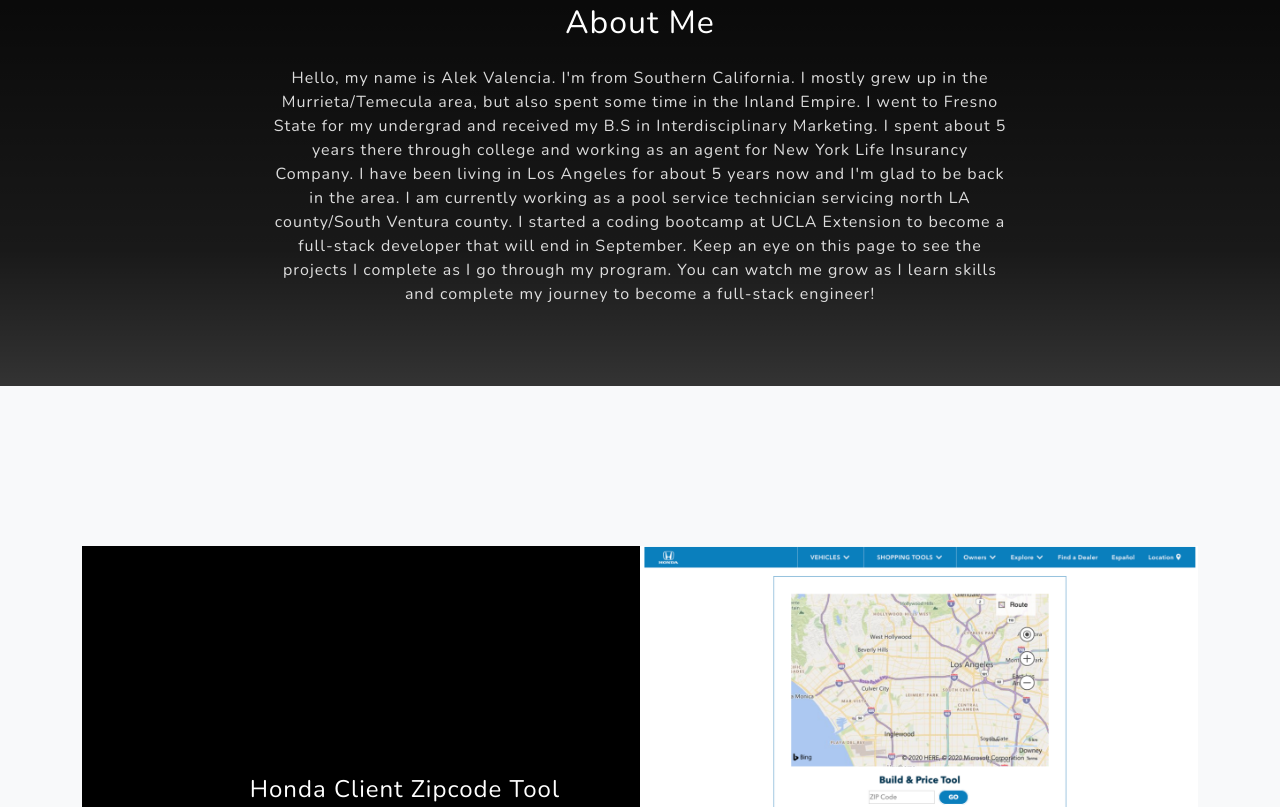
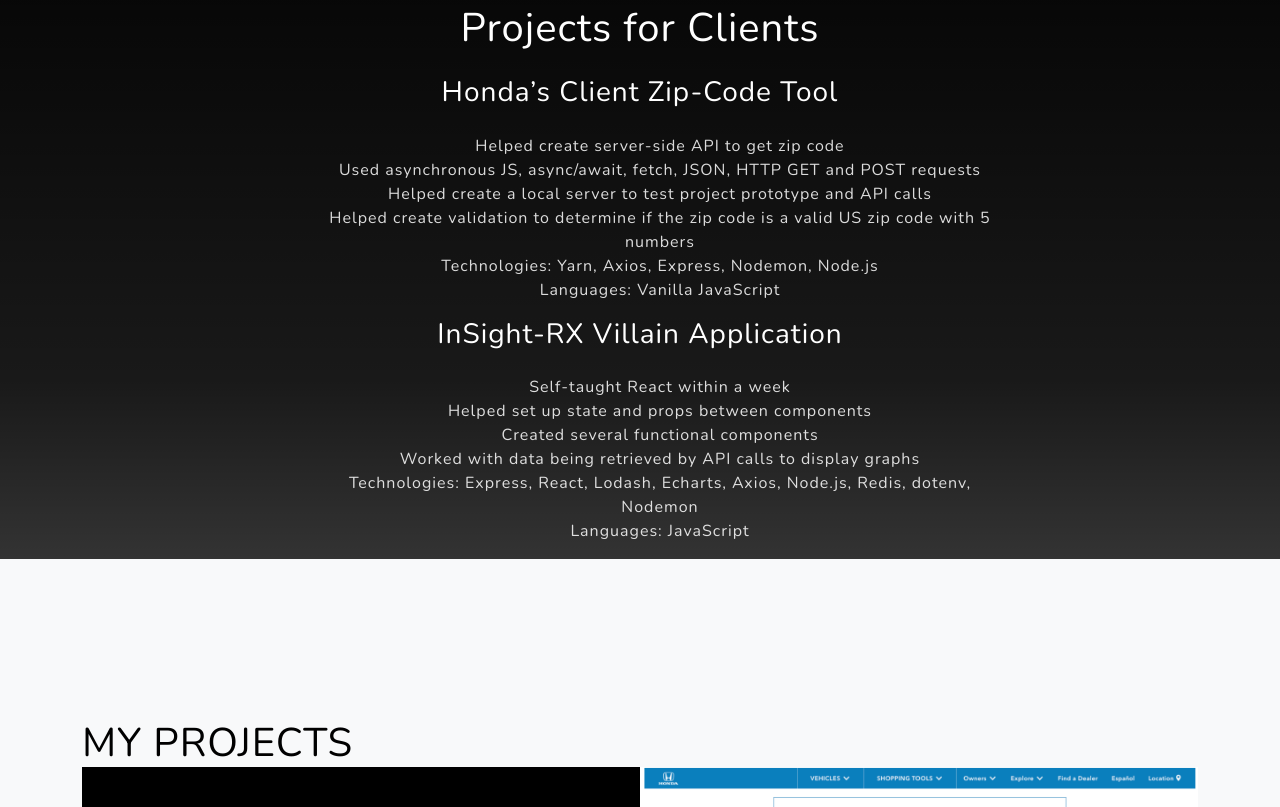
Before and after one commit to alek2535/Updated-Portfolio, a plain HTML site: page index.html in a window 1280 px wide. Shown: the part 956-1763 px from the top of the page. Drawn offline with nearby package versions, Linux system fonts and the light colour scheme.

Commit message:
removed about me and moved it to the top with summary. Edited the combined text to flow well together. In about me section added client projects section with list of things I did and used for them. Also added title for projects section.

```diff
--- a/index.html
+++ b/index.html
@@ -34,18 +34,35 @@
             <div class="container d-flex h-100 align-items-center">
                 <div class="mx-auto text-center">
                     <h1 class="mx-auto my-0 text-uppercase text-white-50">Alek Valencia</h1>
-                    <h2 class="text-white-50 mx-auto mt-2 mb-5">Full-Stack Engineer with a background in sales and service work. Currently earning a certificate in Full Stack Development from the University of California-Los Angeles Extension to gain new skills in JavaScript, CSS, jQuery, MySQL, and more. Known as a hard-working, problem-solver that gets along well with others, I am looking to be part of a successful team in full-stack development. Through my course work, I have developed applications from scratch as well as refractor code to make applications run smoother and have less load time. Utilizing GIT, I have completed a group project that implemented API calls from the server and client-side. I look forward to applying my knowledge, skills, and abilities to create, design, integrate, and enhance any applications and systems.</h2>
+                    <h2 class="text-white-50 mx-auto mt-2 mb-5">Hello, my name is Alek Valencia. I'm from Southern California. I mostly grew up in the Murrieta/Temecula area, but also spent some time in the Inland Empire. I went to Fresno State for my undergrad and received my B.S in Interdisciplinary Marketing. I spent about 5 years there through college and working as an agent for New York Life Insurance Company. I have been living in Los Angeles for about 5 years now and I'm glad to be back in the area. I am currently working as a pool service technician servicing North LA county/South Ventura county. My new title is a Full-Stack Engineer with a background in sales and service work with a certificate in Full Stack Development from the University of California-Los Angeles Extension. I am known as a hard-working, problem-solver that gets along well with others. I have developed applications from scratch as well as refactor code to make applications run smoother and have less load time. I have also completed several group projects implementing API calls from the server and client-side and created a React application from scratch.</h2>
                     <a class="btn btn-primary js-scroll-trigger" href="assets/Coding-Resume.pdf">My Resume</a>
                 </div>
             </div>
         </header>
-        <!-- About-->
+        <!-- Technology Used and Skills -->
         <section class="about-section text-center" id="about">
             <div class="container">
                 <div class="row">
                     <div class="col-lg-8 mx-auto">
-                        <h2 class="text-white mb-4">About Me</h2>
-                        <p class="text-white-50"> Hello, my name is Alek Valencia. I'm from Southern California. I mostly grew up in the Murrieta/Temecula area, but also spent some time in the Inland Empire. I went to Fresno State for my undergrad and received my B.S in Interdisciplinary Marketing. I spent about 5 years there through college and working as an agent for New York Life Insurancy Company. I have been living in Los Angeles for about 5 years now and I'm glad to be back in the area. I am currently working as a pool service technician servicing north LA county/South Ventura county. I started a coding bootcamp at UCLA Extension to become a full-stack developer that will end in September. Keep an eye on this page to see the projects I complete as I go through my program. You can watch me grow as I learn skills and complete my journey to become a full-stack engineer!</p>
+                        <h1 class="text-white mb-4">Projects for Clients</h1>
+                        <h3 class="text-white mb-4">Honda’s Client Zip-Code Tool</h3>
+                        <ul>
+                            <li class="list-unstyled text-white-50">Helped create server-side API to get zip code</li>
+                            <li class="list-unstyled text-white-50">Used asynchronous JS, async/await, fetch, JSON, HTTP GET and POST requests</li>
+                            <li class="list-unstyled text-white-50">Helped create a local server to test project prototype and API calls</li>
+                            <li class="list-unstyled text-white-50">Helped create validation to determine if the zip code is a valid US zip code with 5 numbers</li>
+                            <li class="list-unstyled text-white-50">Technologies: Yarn, Axios, Express, Nodemon, Node.js</li>
+                            <li class="list-unstyled text-white-50">Languages: Vanilla JavaScript</li>
+                        </ul>
+                        <h3 class="text-white mb-4">InSight-RX Villain Application</h3>
+                        <ul>
+                            <li class="list-unstyled text-white-50">Self-taught React within a week</li>
+                            <li class="list-unstyled text-white-50">Helped set up state and props between components</li>
+                            <li class="list-unstyled text-white-50">Created several functional components</li>
+                            <li class="list-unstyled text-white-50">Worked with data being retrieved by API calls to display graphs</li>
+                            <li class="list-unstyled text-white-50">Technologies: Express, React, Lodash, Echarts, Axios, Node.js, Redis, dotenv, Nodemon</li>
+                            <li class="list-unstyled text-white-50">Languages: JavaScript</li>
+                        </ul>
                     </div>
                 </div>
                 <!-- <img class="img-fluid" src="assets/img/ipad.png" alt="" /> -->
@@ -54,6 +71,7 @@
         <!-- Projects-->
         <section class="projects-section bg-light" id="projects">
             <div class="container">
+                <h1 class="mx-auto my-0 text-uppercase text-black">My Projects</h1>
                 <!-- Project-1 Row-->
                 <!-- <div class="row align-items-center no-gutters mb-4 mb-lg-5">
                     <div class="col-xl-8 col-lg-7"><img class="img-fluid mb-3 mb-lg-0" src="assets/img/Honda-Project.png" alt="Honda Project Photo" /></div>
@@ -73,7 +91,7 @@
                                 <div class="project-text w-100 my-auto text-center text-lg-right">
                                     <h4 class="text-white">Honda Client Zipcode Tool</h4>
                                     <ul>
-                                        <li class="list-unstyled"><a href="https://github.com/alek2535/Project1-H" class="mb-0 text-white-50">Git Hub Repository</a></li>
+                                        <li class="list-unstyled"><a href="https://github.com/Jaime-Huynh0901/Project1-H" class="mb-0 text-white-50">Git Hub Repository</a></li>
                                         <!-- <li class="list-unstyled"><a href="https://drive.google.com/file/d/1Nf3qAOgXgl2qj1kCCYu2kNBC7oAkuFSw/view/" class="mb-0 text-white-50">Video of Application</a></li> -->
                                     </ul>
                                     <hr class="d-none d-lg-block mb-0 mr-0" />
@@ -89,9 +107,9 @@
                         <div class="bg-black text-center h-100 project">
                             <div class="d-flex h-100">
                                 <div class="project-text w-100 my-auto text-center text-lg-left">
-                                    <h4 class="text-white">Insight Rx Villian Application</h4>
+                                    <h4 class="text-white">Insight Rx Villain Application</h4>
                                     <ul>
-                                        <li class="list-unstyled"><a href="https://github.com/alek2535/Project-IRX" class="mb-0 text-white-50">Git Hub Repository</a></li>
+                                        <li class="list-unstyled"><a href="https://github.com/carmenobied/Project-IRX" class="mb-0 text-white-50">Git Hub Repository</a></li>
                                         <li class="list-unstyled"><a href="https://sheltered-shelf-78967.herokuapp.com/" class="mb-0 text-white-50">Deployed Application</a></li>
                                     </ul>
                                     <hr class="d-none d-lg-block mb-0 ml-0" />
@@ -110,7 +128,7 @@
                                     <h4 class="text-white">Employee-Tracker Command Line Application</h4>
                                     <ul>
                                         <li class="list-unstyled"><a href="https://github.com/alek2535/Employee-Tracker" class="mb-0 text-white-50">Git Hub Repository</a></li>
-                                        <li class="list-unstyled"><a href="https://drive.google.com/file/d/1Nf3qAOgXgl2qj1kCCYu2kNBC7oAkuFSw/view/" class="mb-0 text-white-50">Video of Application</a></li>
+                                        <li class="list-unstyled"><a href="https://drive.google.com/file/d/1Nf3qAOgXgl2qj1kCCYu2kNBC7oAkuFSw/view" class="mb-0 text-white-50">Video of Application</a></li>
                                     </ul>
                                     <hr class="d-none d-lg-block mb-0 mr-0" />
                                 </div>
```
